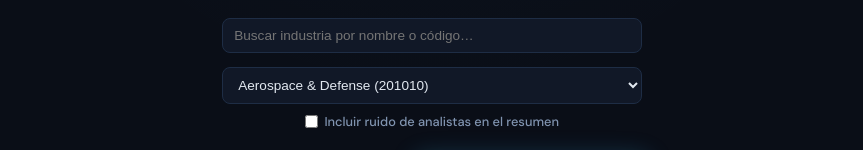
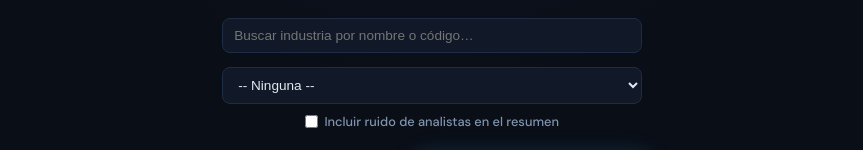
Before and after one commit to arfipod/fundamental-analyzer, a React (Vite) app: page / in a window 1280 px wide. Shown: the part 583-733 px from the top of the page, without its empty margins (208-1071 px from the left). Built offline with nearby package versions, Linux system fonts and the light colour scheme.

Commit message:
Add empty industry option to selector

```diff
--- a/src/ui/pages/AnalyzerPage.tsx
+++ b/src/ui/pages/AnalyzerPage.tsx
@@ -18,7 +18,7 @@ export function AnalyzerPage() {
     () => [...GICS_INDUSTRIES].sort((a, b) => a.name.localeCompare(b.name)),
     []
   );
-  const [industry, setIndustry] = useState(sortedIndustries[0]?.code ?? '');
+  const [industry, setIndustry] = useState('');
   const [industryQuery, setIndustryQuery] = useState('');
   const [includeAnalystNoise, setIncludeAnalystNoise] = useState(false);
 
@@ -33,7 +33,7 @@ export function AnalyzerPage() {
   }, [industryQuery, sortedIndustries]);
 
   useEffect(() => {
-    if (filteredIndustries.length > 0) {
+    if (industry && filteredIndustries.length > 0) {
       const selectedStillVisible = filteredIndustries.some(
         (item) => item.code === industry
       );
@@ -125,6 +125,9 @@ export function AnalyzerPage() {
                 value={industry}
                 onChange={(e) => setIndustry(e.target.value)}
               >
+                <option value="">
+                  {lang === 'es' ? '-- Ninguna --' : '-- None --'}
+                </option>
                 {filteredIndustries.map((item) => (
                   <option
                     key={item.code}
```
Also changed, not shown: 1 other file (tests, documents, lock files or other folders).
